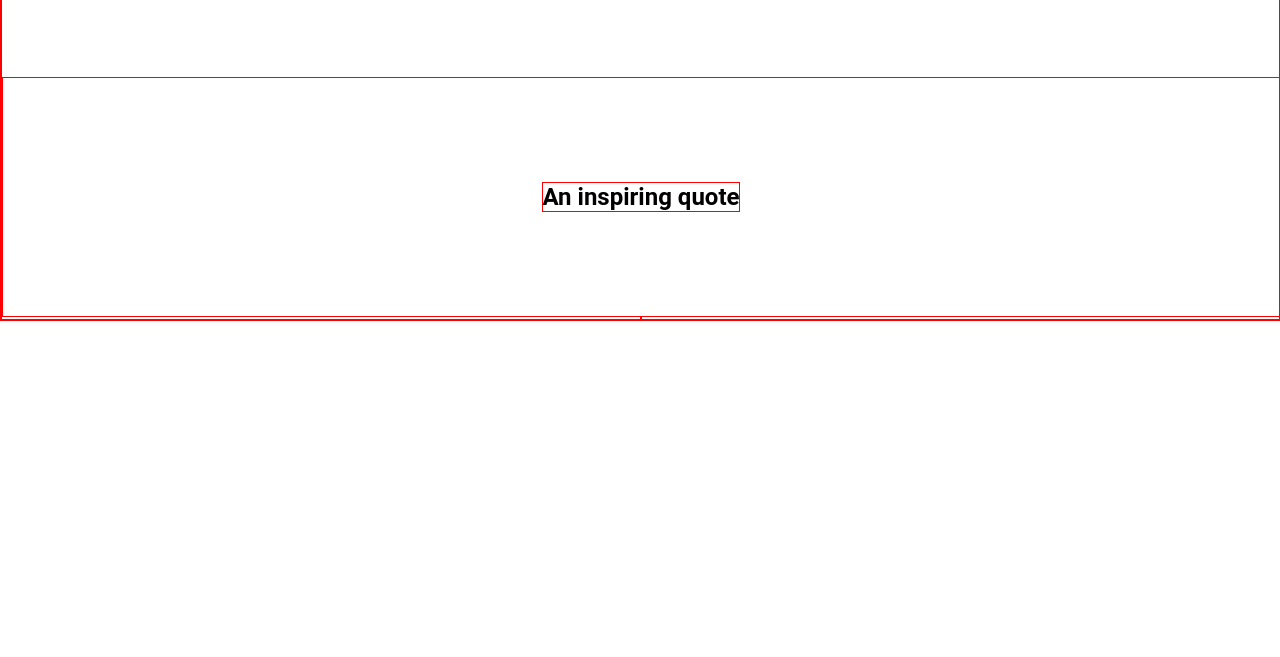
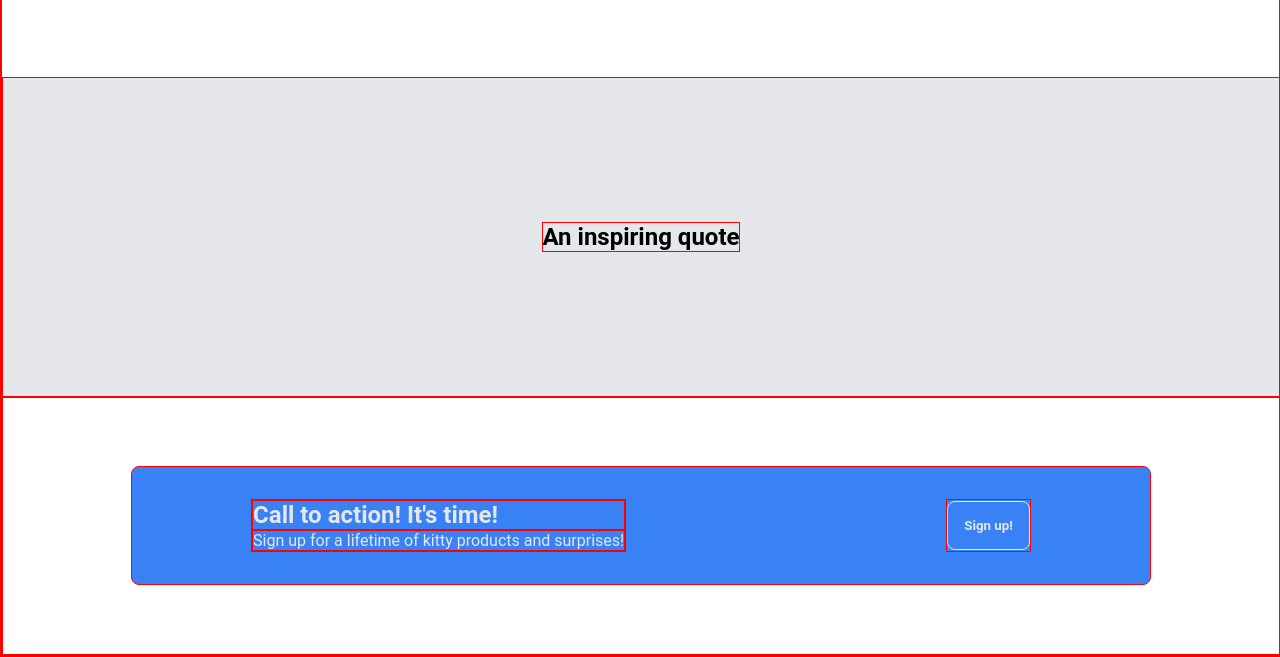
Before and after one commit to ruinabeshima/Cat-Page, a plain HTML site: page index.html in a window 1280 px wide. Shown: the part 668-1325 px from the top of the page. Before the commit the page ends 989 px from the top, so only its background shows below. Drawn offline with Linux system fonts and the light colour scheme.

Commit message:
Added sign-up section

```diff
--- a/index.html
+++ b/index.html
@@ -59,8 +59,18 @@
     <h2>An inspiring quote</h2>
   </section>
 
-  <section class="">
+  <section class="please-sign-up">
+    <div class="sign-up-box">
+      <div class="sign-up-text">
+        <h2>Call to action! It's time!</h2>
+        <p>Sign up for a lifetime of kitty products and surprises!</p>
+      </div>
 
+      <div class="sign-up-button">
+        <button>Sign up!</button>
+      </div>
+
+    </div>
   </section>
 
 
--- a/styles.css
+++ b/styles.css
@@ -49,7 +49,7 @@ header, .intro {
 
 .header-link > a, .intro-description > p {
   font-size: 18px;
-  color: #E5E7EB
+  color: #E5E7EB;
 }
 
 .intro-description > p {
@@ -85,8 +85,52 @@ header, .intro {
 .quote {
   margin-top: 5rem;
   width: 100%;
-  height: 15rem;
+  height: 20rem;
   display: flex;
   justify-content: center;
   align-items: center;
+  background-color: #E5E7EB;
 }
+
+.please-sign-up {
+  padding-top: 8rem;
+  padding-bottom: 8rem;
+  width: 100%;
+  display: flex;
+  align-items: center;
+  justify-content: center;
+  height: 10rem;
+}
+
+.sign-up-box {
+  background-color: #3882F6;
+  width: 80%;
+  display: flex;
+  justify-content: center;
+  border-radius: 0.5rem;
+  padding-top: 2rem;
+  padding-bottom: 2rem;
+}
+
+.sign-up-text {
+  margin-right: 10rem;
+}
+
+.sign-up-text > h2, .sign-up-text > p {
+  color: #E5E7EB;
+}
+
+.sign-up-button {
+  margin-left: 10rem;
+  display: flex;
+  align-items: center;
+}
+
+.sign-up-button > button {
+  border: 1px solid #E5E7EB;
+  border-radius: 0.5rem;
+  background-color: #3882F6;
+  color: #E5E7EB;
+  padding: 1rem;
+  font-weight: bold;
+}
```
